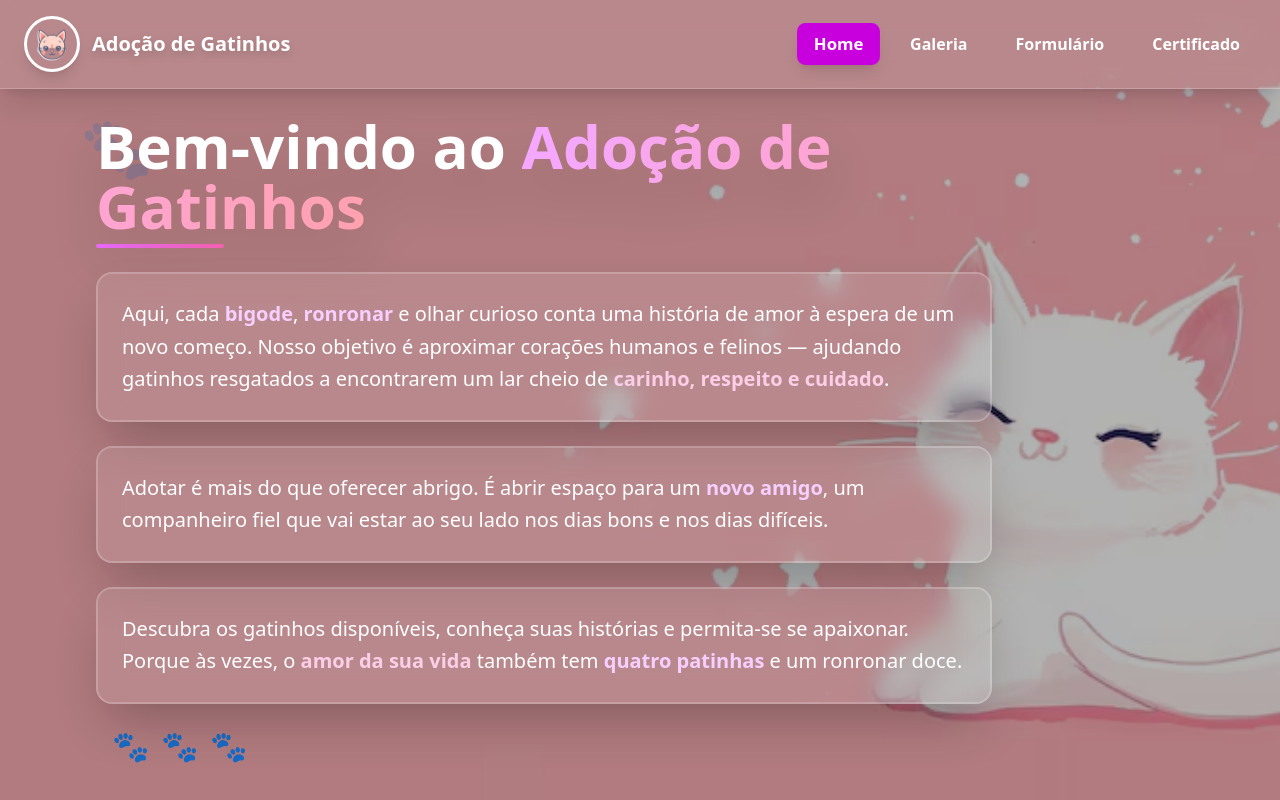
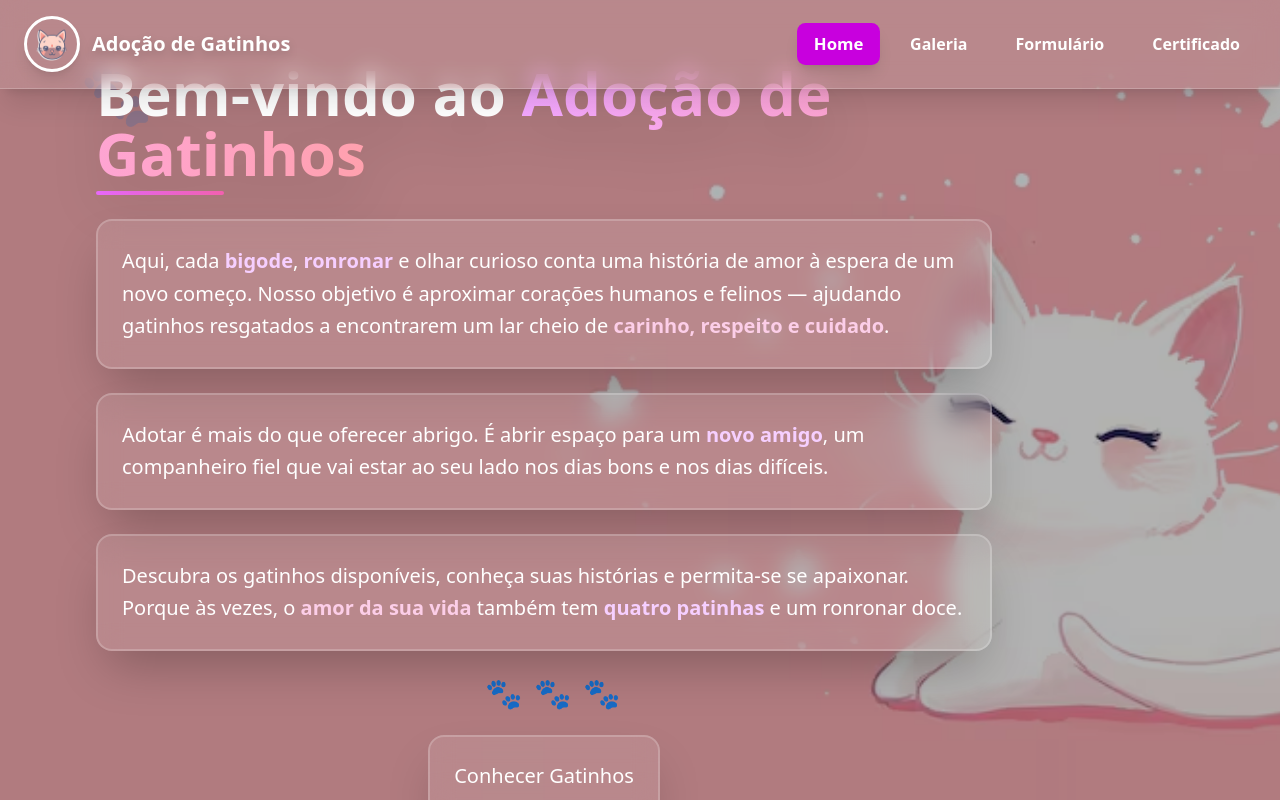
Before and after one commit to PabloJDev/adocao-de-gatos, a Next.js app: page / in a window 1280 px wide. Built offline with nearby package versions, Linux system fonts and the light colour scheme.

Commit message:
coloquei o butao de continuar para adoção, pq tinha na historia e tb na parte de home, pq tb tinha na historia

```diff
--- a/src/app/components/galeria.tsx
+++ b/src/app/components/galeria.tsx
@@ -5,6 +5,7 @@ import { useEffect, useState } from "react";
 import axios from "axios";
 import Image from "next/image";
 import NavBar from "./navBar";
+import Link from "next/link";
 
 interface CatImage {
   id: string;
@@ -162,7 +163,7 @@ export default function Galeria() {
             initial={{ opacity: 0 }}
             animate={{ opacity: 1 }}
             transition={{ delay: 0.5 }}
-            className="flex justify-center mt-10 pb-10"
+            className="flex justify-center mt-10 pb-10 gap-5"
           >
             <motion.button
               whileHover={{ scale: 1.05 }}
@@ -172,6 +173,15 @@ export default function Galeria() {
             >
               Carregar Mais Gatinhos
             </motion.button>
+             <Link href={""}>
+              <motion.button
+              whileHover={{ scale: 1.05 }}
+              whileTap={{ scale: 0.95 }}
+              onClick={fetchCats}
+              className="bg-fuchsia-900 text-white px-10 py-4 rounded-xl font-bold text-lg shadow-2xl hover:bg-fuchsia-800 transition-colors"
+            >
+              Continuar para Adoção
+            </motion.button></Link>
           </motion.div>
         )}
       </div>
--- a/src/app/components/home.tsx
+++ b/src/app/components/home.tsx
@@ -35,7 +35,7 @@ export default function Home() {
       <div className="absolute inset-0 bg-black/30" />
       <div className="relative h-full flex items-center pt-20 px-8 md:px-16 lg:px-24">
         <motion.div
-          className="max-w-4xl flex flex-col items-start justify-start gap-6"
+          className="max-w-4xl flex flex-col items-center justify-start gap-6"
           variants={containerVariants}
           initial="hidden"
           animate="visible"
@@ -121,6 +121,11 @@ export default function Home() {
             <span>🐾</span>
             <span>🐾</span>
           </motion.div>
+        <Link  href={"/galeria"}>
+          <motion.button  variants={variants} transition={{ duration: 0.5 }} className="backdrop-blur-md text-[20px] cursor-pointer text-white bg-white/10 border-2 border-white/20 rounded-2xl p-6 shadow-2xl hover:bg-white/15 transition-all duration-300">
+            Conhecer Gatinhos
+          </motion.button>
+          </Link>
         </motion.div>
       </div>
     </div>
```
